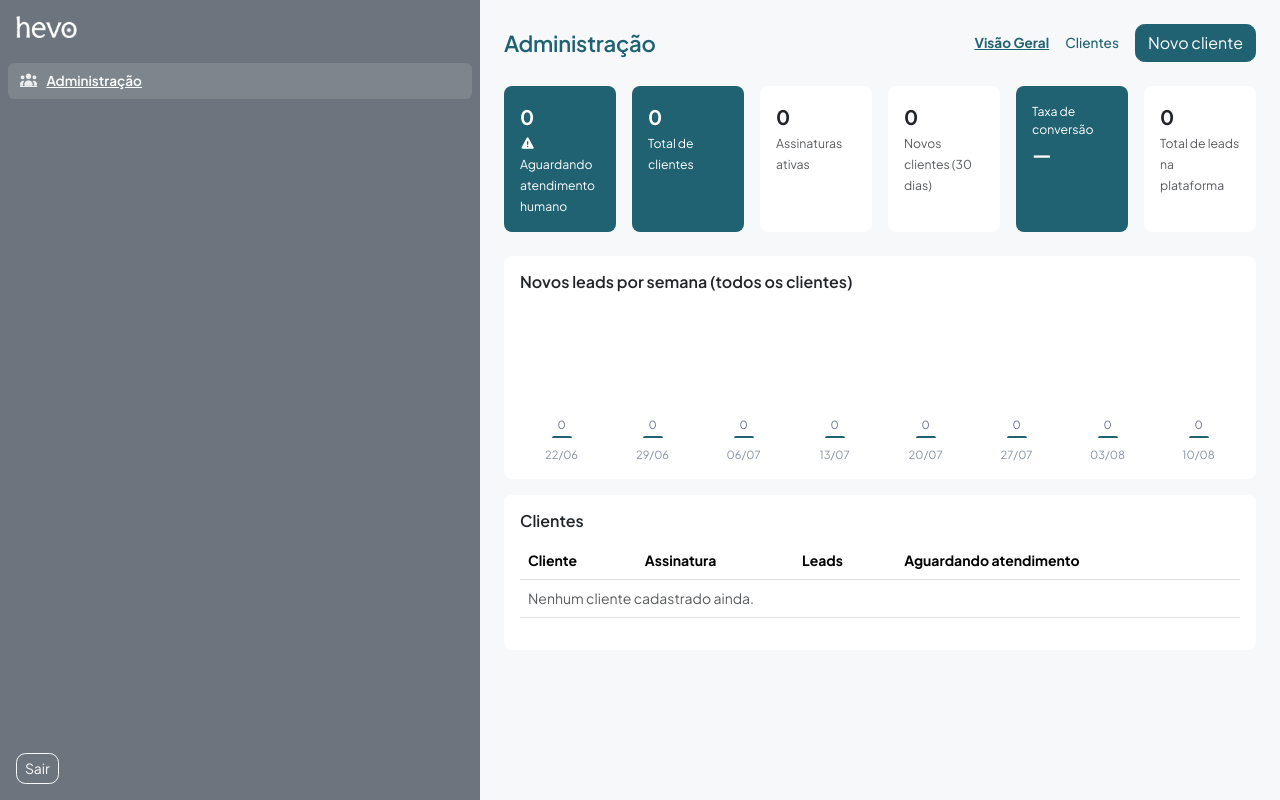
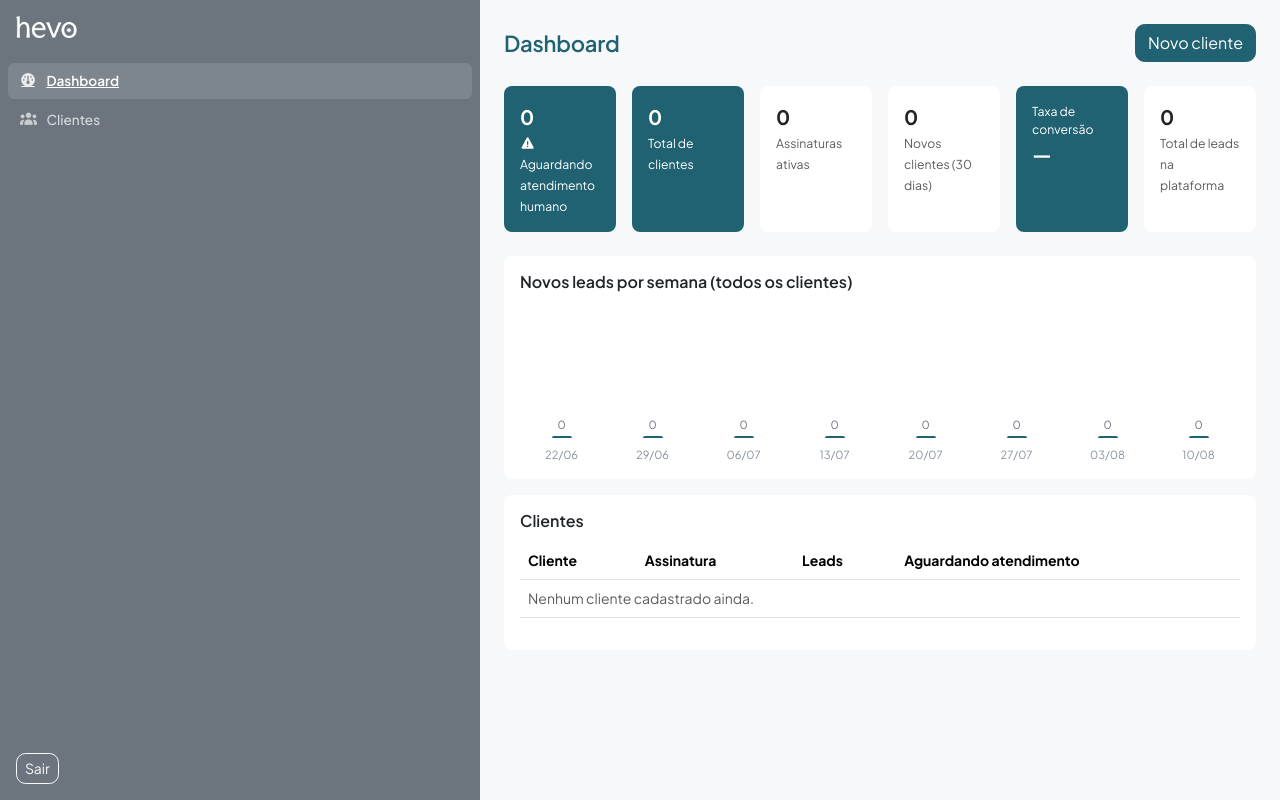
Before and after one commit to rsard/hevo, a Django app: page /administracao/ in a window 1280 px wide. Run offline with Django 5.2, Linux system fonts and the light colour scheme; the visitor is signed in with stand-in values (Sample User, id 1); data that the repository does not hold is empty; parts of the project's set-up code (start-up, migrations or seed data) failed here and were passed over.

Commit message:
Split backoffice into Dashboard/Clientes sidebar links; fix login URL collision
- Sidebar: single "Administração" link -> separate "Dashboard" and
  "Clientes" entries, matching the rest of the nav. Drops the in-page
  Visão Geral/Clientes toggle from both templates (redundant now).
- Real bug: accounts/ included the whole django.contrib.auth.urls, which
  registers its own view named "login" — colliding with our custom
  login route. reverse('login') was resolving to whichever one Django's
  resolver picked, occasionally landing on Django's default login view
  (no form-control, since it doesn't use our LoginForm). Only `logout`
  was actually used from that include, so replaced it with an explicit
  LogoutView instead of the blanket include.

Co-Authored-By: Claude Sonnet 5 <noreply@anthropic.com>

```diff
--- a/config/urls.py
+++ b/config/urls.py
@@ -17,15 +17,15 @@ Including another URLconf
 from django.conf import settings
 from django.conf.urls.static import static
 from django.contrib import admin
-from django.contrib.auth.views import LoginView
+from django.contrib.auth.views import LoginView, LogoutView
 from django.urls import include, path
 
 from apps.user.forms import LoginForm
 
 urlpatterns = [
     path('admin/', admin.site.urls),
-    path('entrar/', LoginView.as_view(form_class=LoginForm), name='login'),
-    path('accounts/', include('django.contrib.auth.urls')),
+    path('login/', LoginView.as_view(form_class=LoginForm), name='login'),
+    path('logout/', LogoutView.as_view(), name='logout'),
     path('conversation/', include('apps.conversation.urls')),
     path('', include('apps.crm.urls')),
     path('base-conhecimento/', include('apps.venue.urls')),
--- a/templates/backoffice/dashboard.html
+++ b/templates/backoffice/dashboard.html
@@ -1,17 +1,13 @@
 {% extends 'base.html' %}
 {% load static %}
 
-{% block title %}Administração - Hevo{% endblock %}
+{% block title %}Dashboard - Hevo{% endblock %}
 
 {% block content %}
 <div class="container-fluid p-4">
     <div class="d-flex justify-content-between align-items-center mb-4 flex-wrap gap-3">
-        <h1>Administração</h1>
+        <h1>Dashboard</h1>
         <div class="d-flex align-items-center gap-3">
-            <div class="d-flex align-items-center gap-3" role="group">
-                <span class="text-link active">Visão Geral</span>
-                <a href="{% url 'backoffice:customer-list' %}" class="text-link">Clientes</a>
-            </div>
             <a href="{% url 'backoffice:customer-create' %}" class="btn btn-hevo">
                 Novo cliente
             </a>
--- a/templates/base.html
+++ b/templates/base.html
@@ -122,9 +122,17 @@
                 {% if user.is_staff %}
                 <a
                     href="{% url 'backoffice:dashboard' %}"
-                    class="sidebar-nav-link {% if request.resolver_match.app_name == 'backoffice' %}active{% endif %}">
+                    class="sidebar-nav-link
+                        {% if request.resolver_match.app_name == 'backoffice' and request.resolver_match.url_name == 'dashboard' %}active{% endif %}">
+                    <i class="fa-solid fa-gauge fa-fw"></i>
+                    Dashboard
+                </a>
+                <a
+                    href="{% url 'backoffice:customer-list' %}"
+                    class="sidebar-nav-link
+                        {% if request.resolver_match.app_name == 'backoffice' and 'customer' in request.resolver_match.url_name %}active{% endif %}">
                     <i class="fa-solid fa-users fa-fw"></i>
-                    Administração
+                    Clientes
                 </a>
                 {% endif %}
             </nav>
```
Also changed, not shown: templates/backoffice/customer_list.html (+3 -9 lines).
